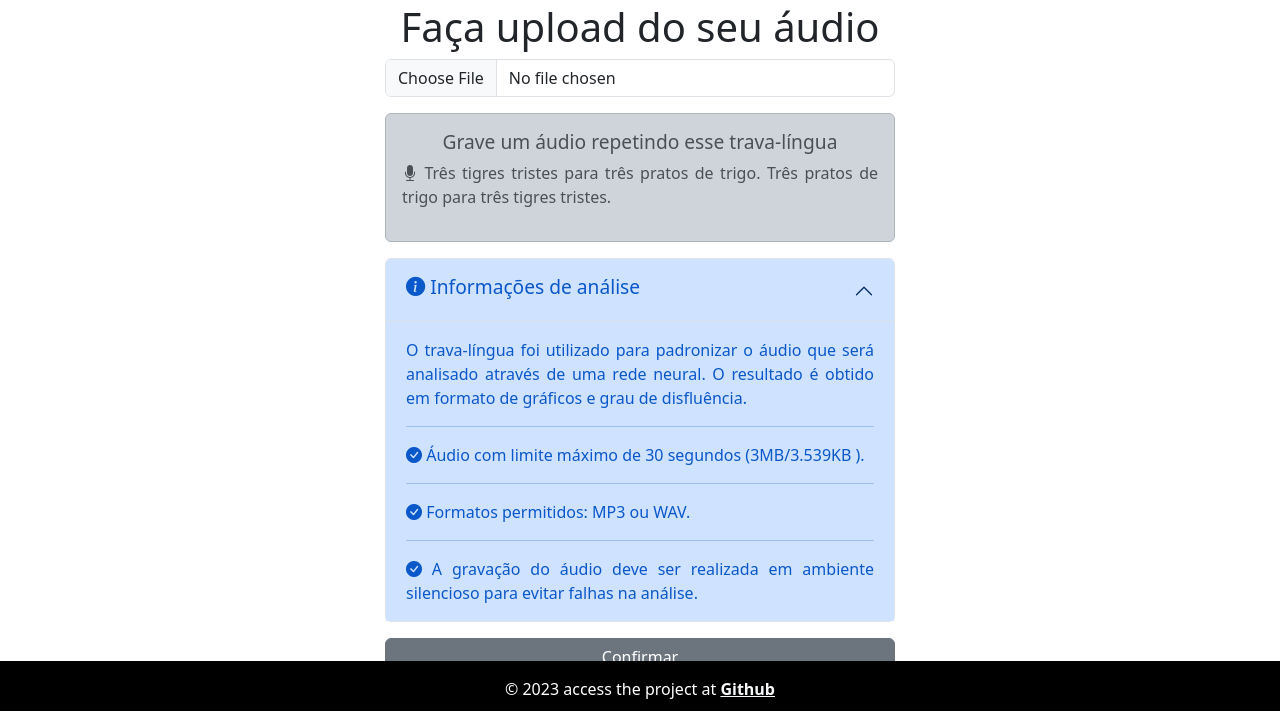
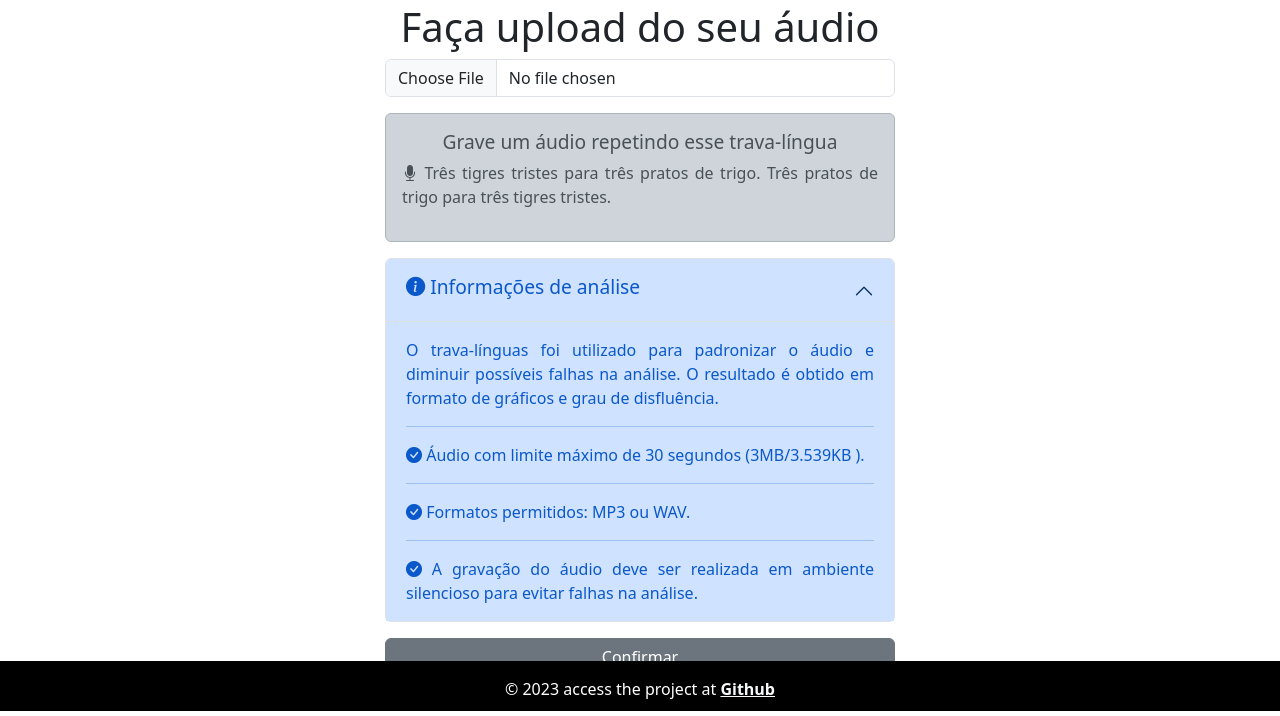
Before and after one commit to Luzia-Silva/speech_snake.py, a Flask app: page /audioupload in a window 1280 px wide. Shown: the part 89-805 px from the top of the page. Run offline with Flask 2, Linux system fonts and the light colour scheme.

Commit message:
ajuste de texto

```diff
--- a/app/templates/audioupload.html
+++ b/app/templates/audioupload.html
@@ -38,8 +38,7 @@
           <div id="collapseOne" class="accordion-collapse collapse show" aria-labelledby="headingOne"
             data-bs-parent="#accordionExample">
             <div class="accordion-body" style="background-color: #cfe2ff; color:#0a58ca;">
-              <p style="text-align: justify;">O trava-língua foi utilizado para padronizar o áudio que será analisado
-                através de uma rede neural. O resultado é obtido em formato de gráficos e grau de disfluência.
+              <p style="text-align: justify;">O trava-línguas foi utilizado para padronizar o áudio e diminuir possíveis falhas na análise. O resultado é obtido em formato de gráficos e grau de disfluência.
 
               </p>
               <hr>
```
